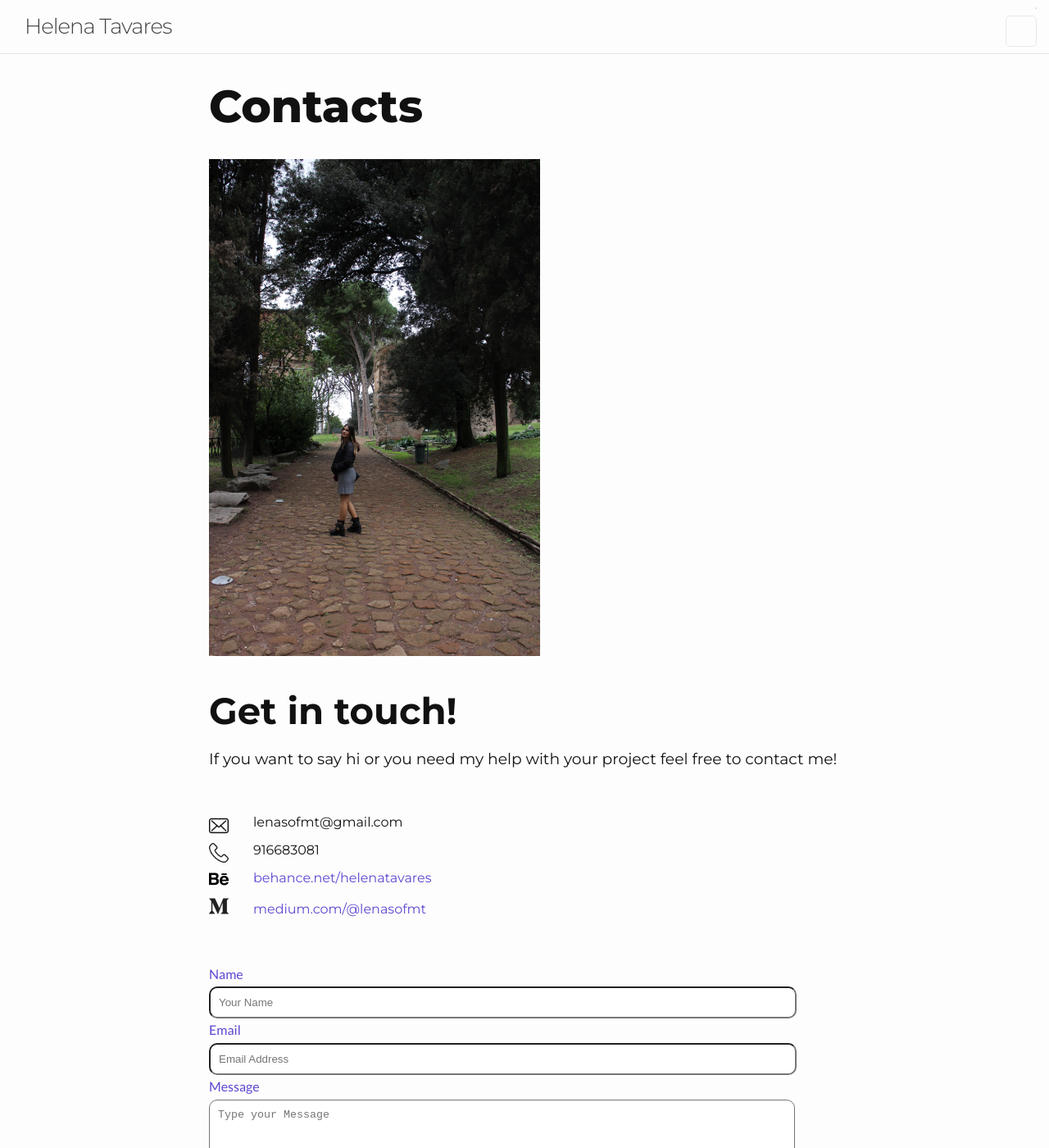
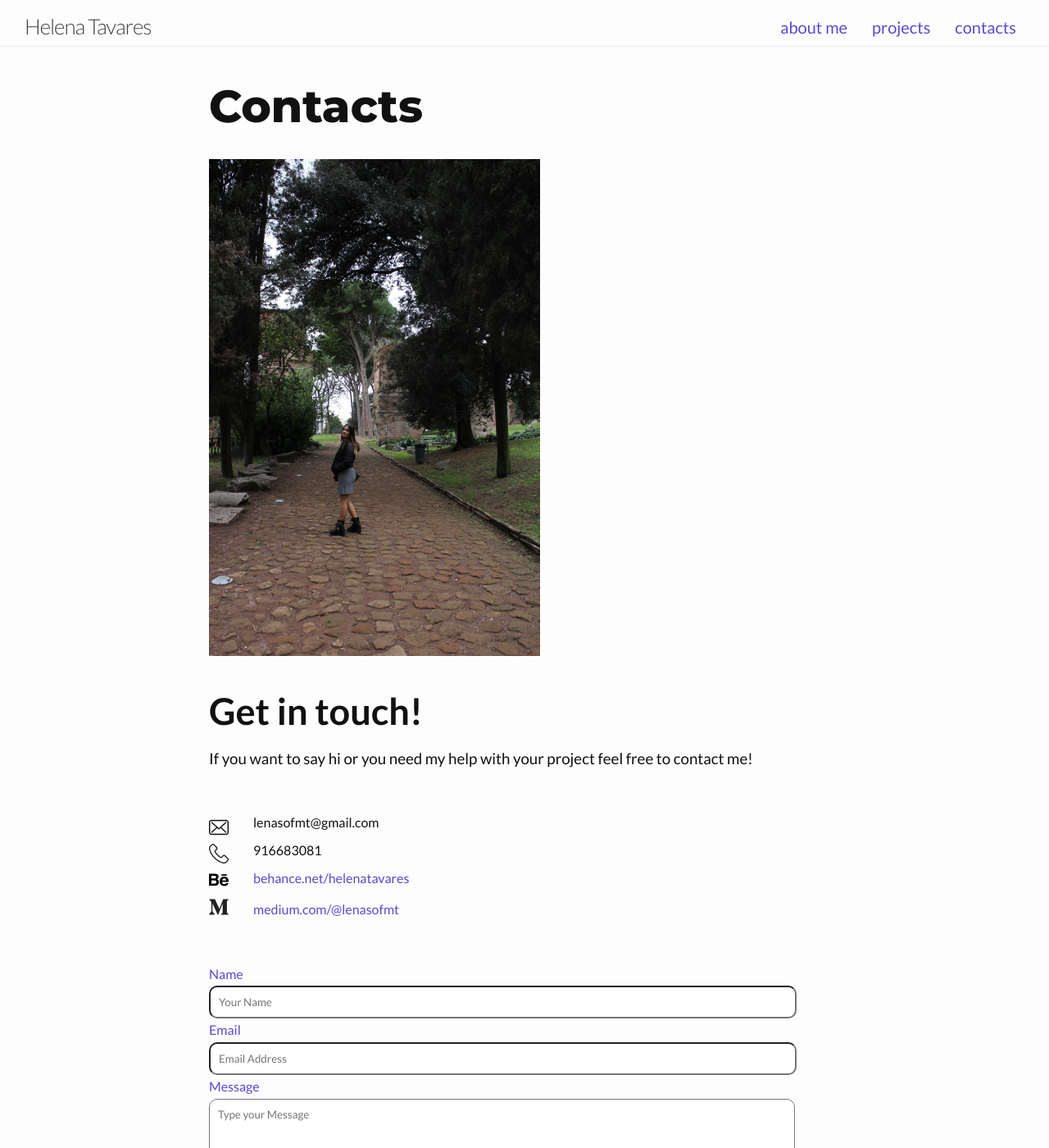
Before and after one commit to lenasofmt/lena, a Jekyll site: the page built from contact.html, in a window 1280 px wide and 1400 px high. Shown: the whole window at 82% size. Built offline with Jekyll 4.4.1, drawn with Linux system fonts in a browser that asks for light colours; some web fonts are replaced.

Commit message:
fiz header para mobile e maior q 600 px

```diff
--- a/_sass/minima.scss
+++ b/_sass/minima.scss
@@ -49,6 +49,7 @@
   font-weight: 800;
   margin-top: 40px;
   line-height: $base-line-height;
+
 }
 
 .experience h4{
@@ -62,6 +63,15 @@
   line-height: $base-line-height;
 }
 
+.sobre p {
+  font-family: 'Lato', sans-serif;
+}
+
+.experience li, p, h4, a{
+  font-family: 'Lato', sans-serif;
+}
+
+
 
 .titulopagproj {//titulos das paginas dentro de cada proj
   font-size: 55px;
@@ -70,7 +80,7 @@
 
 .tituloproj {//titulos de cada projeto
   font-size: 45px;
-  font-weight: 700;
+  font-weight: 800;
   line-height: 1.2;
   margin-top: 20px;
   color: $brand-color;
@@ -95,6 +105,9 @@
 }
 
 //contacto
+.contacto {
+  font-family: 'Lato', sans-serif;
+}
 
 .contacto h1 {
   font-size: 45px;
@@ -138,11 +151,28 @@
   width: 90%;
   border-radius: 10px;
   color: $brand-color;
+  font-family: 'Lato', sans-serif;
 }
 
 .input3 {
   height:80px;
 }
+
+
+::-webkit-input-placeholder { /* Chrome/Opera/Safari */
+  font-family: 'Lato', sans-serif;
+}
+::-moz-placeholder { /* Firefox 19+ */
+  font-family: 'Lato', sans-serif;
+}
+:-ms-input-placeholder { /* IE 10+ */
+  font-family: 'Lato', sans-serif;
+}
+:-moz-placeholder { /* Firefox 18- */
+  font-family: 'Lato', sans-serif;
+}
+
+
 
 label {
   color: $brand-color;
@@ -150,6 +180,7 @@
 }
 
 .botao{
+  font-family: 'Lato', sans-serif;
   border-bottom: 2px solid $brand-color;
   background-color: $brand-color;
   border: none;
--- a/_sass/minima/_layout.scss
+++ b/_sass/minima/_layout.scss
@@ -12,10 +12,12 @@
     // Positioning context for the mobile navigation icon
     position: fixed;
 
+
   }
 
   .site-title {
     @include relative-font-size(1.625);
+    position: absolute;
     font-weight: 300;
     line-height: $base-line-height * $base-font-size * 2.25;
     letter-spacing: -1px;
@@ -32,6 +34,7 @@
   .site-nav {
     float: right;
     position: fixed;
+
     //line-height: $base-line-height * $base-font-size * 2.25;
 
 
@@ -104,27 +107,12 @@
 
     }
 
-    /*.page-link {
-      color: $text-color;
-      line-height: $base-line-height;
 
-      // Gaps between nav items, but not on the last one
-      &:not(:last-child) {
-        margin-right: 20px;
-      }
-    }*/
 
-    @include media-query($on-palm) {
+    @include media-query($on-palm) { //para maior q 600px
         position: fixed;
-        top: 9px;
-        right: $spacing-unit / 2;
-        background-color: blue;
-        border: 1px solid $grey-color-light;
-        border-radius: 5px;
-        text-align: right;
-
         float: right;
-        line-height: $base-line-height * $base-font-size * 2.25;
+        line-height: $base-line-height * 20 * 2.25;
 
         .nav-trigger {
             display: none;
@@ -133,25 +121,41 @@
         .menu-icon {
             display: none;
         }
-        .page-link {
-            color: $text-color;
-            line-height: $base-line-height;
 
-            // Gaps between nav items, but not on the last one
-            &:not(:last-child) {
-            margin-right: 20px;
-            }
-        }
-
-
-        input ~ .trigger {
-            clear: both;
+        label[for="nav-trigger"] {
             display: none;
         }
 
-        input:checked ~ .trigger {
-            display: block;
+        input ~ .trigger {
+            display: inline;
+
         }
+
+        .linksabertos {
+          position: absolute;
+          margin-top: 0;
+          display: flex;
+          align-items: flex-end;
+          justify-content: flex-end;
+          z-index: 0;
+          background-color: transparent;
+          padding-left: 0;
+          margin-left: -70px;
+          border-bottom: none;
+      }
+
+        .page-link {
+          color: $brand-color;
+          margin-top: 15px;
+          font-size: 20px;
+          padding:0;
+
+          &:not(:last-child) {
+          margin-right: 30px;
+          }
+
+      }
+
 
 
     }
@@ -164,6 +168,7 @@
    * Site footer
    */
   .site-footer {
+
     border-top: 1px solid $grey-color-light;
     padding: $spacing-unit 0;
   }
--- a/contact.html
+++ b/contact.html
@@ -35,7 +35,7 @@
     <div class="formulario">
         <form>
             <label for="input1">Name</label> <br>
-            <input class="input1" type="text" name="field1" placeholder="Your Name"/><br>
+            <input class="input1" type="text" name="field1" placeholder ="Your Name"/><br>
             <label for="input2">Email</label><br>
             <input class="input2" type="email" name="field2" placeholder="Email Address" /><br>
             <label for="input3">Message</label><br>
```
